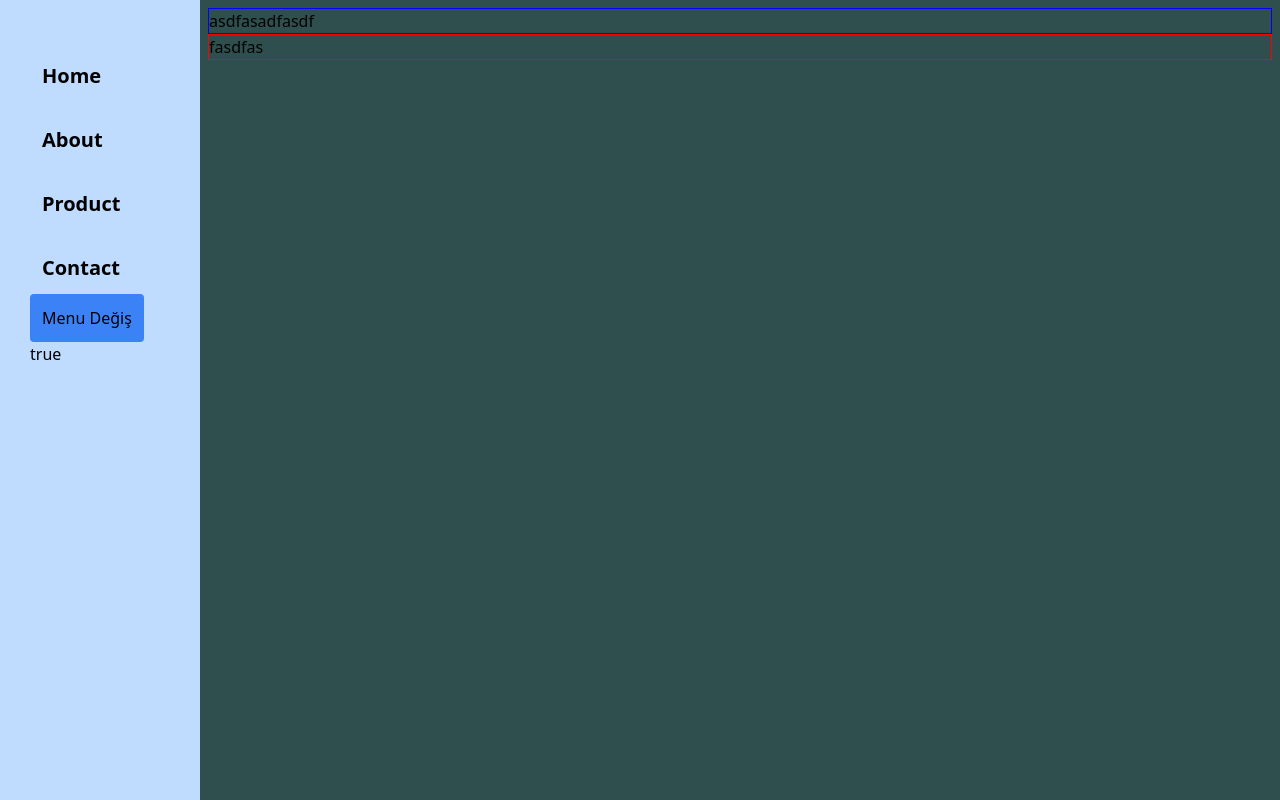
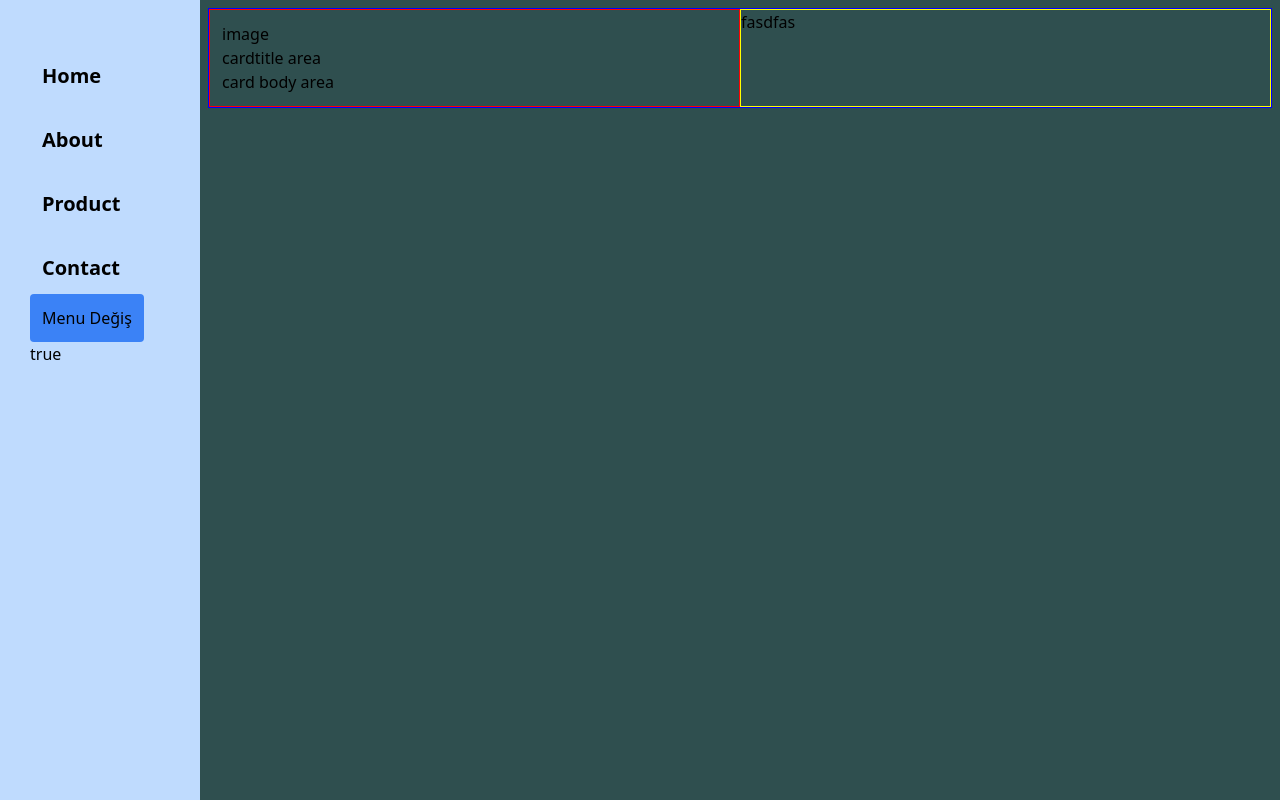
Before and after one commit to Voyvodka/VueProject, a Vue app: page / in a window 1280 px wide. Built offline with nearby package versions, Linux system fonts and the light colour scheme; some icons are missing.

Commit message:
grid yapısı oluşturuluyor

```diff
--- a/src/components/MainPageContent.vue
+++ b/src/components/MainPageContent.vue
@@ -4,8 +4,14 @@ const store = useSettingsStore();
 </script>
 <template>
     <div class="p-2 w-full grid-cols-2">
-        <div class="grid-cols-9" style="border: 1px solid blue;"> asdfasadfasdf</div>
-        <div class="grid-cols-3" style="border: 1px solid red"> fasdfas</div>
+        <div class="grid grid-cols-2" style="border: 1px solid blue;">
+            <div class="p-3" style="border: 1px solid red">
+                <div>image</div>
+                <div>cardtitle area</div>
+                <div>card body area</div>
+            </div>
+            <div style="border: 1px solid yellow"> fasdfas</div>
+        </div>
     </div>
 </template>
 <style scoped>
```
